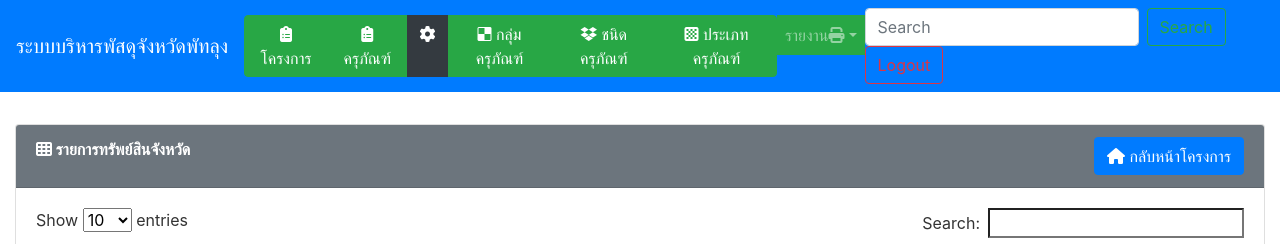
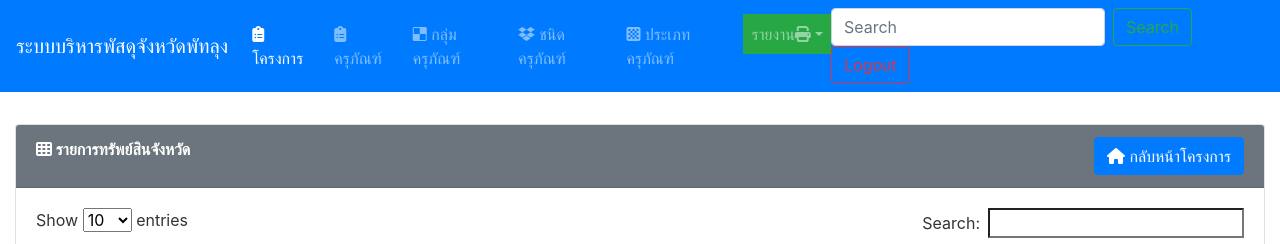
Before and after one commit to fenicmoi/fedora, a PHP site: page /list.php in a window 1280 px wide. Shown: the top 244 px of the page. Run offline with PHP 8.4, Linux system fonts and the light colour scheme; a user stored in the database is signed in; data comes from the database, SQL or seed files in the repository; data that the repository does not hold is empty; some libraries are stand-ins or nearby versions.

Commit message:
edit menu

```diff
--- a/navbar.php
+++ b/navbar.php
@@ -6,16 +6,12 @@
     <div class="collapse navbar-collapse" id="collapsibleNavId">
         <ul class="navbar-nav mr-auto mt-2 mt-lg-0">
             <li class="nav-item active">
-
+                <a class="nav-link" href="project.php"><i class="fas fa-clipboard-list"></i> โครงการ</a>
             </li>
-            <li class="btn-group">
-                <a class="btn btn-success" href="project.php"><i class="fas fa-clipboard-list"></i> โครงการ</a>
-                <a class="btn btn-success" href="list.php"><i class="fas fa-clipboard-list"></i> ครุภัณฑ์</a>
-                <a class="btn btn-dark" href=""><i class="fas fa-cog"></i></a>
-                <a class="btn btn-success" href="manage_group.php"><i class="fab fa-delicious"></i> กลุ่มครุภัณฑ์</a>
-                <a class="btn btn-success" href="manage_class.php"><i class="fab fa-dropbox"></i> ชนิดครุภัณฑ์</a>
-                <a class="btn btn-success" href="manage_type.php"><i class="fas fa-chess-board"></i> ประเภทครุภัณฑ์</a>
-            </li>
+            <li> <a class="nav-link" href="list.php"><i class="fas fa-clipboard-list"></i> ครุภัณฑ์</a></li>
+            <li><a class="nav-link" href="manage_group.php"><i class="fab fa-delicious"></i> กลุ่มครุภัณฑ์</a></li>
+            <li><a class="nav-link" href="manage_class.php"><i class="fab fa-dropbox"></i> ชนิดครุภัณฑ์</a></li>
+            <li><a class="nav-link" href="manage_type.php"><i class="fas fa-chess-board"></i> ประเภทครุภัณฑ์</a></li>
             <li class="nav-item dropdown">
                 <a class="nav-link dropdown-toggle btn-success" href="#" id="dropdownId" data-toggle="dropdown" aria-haspopup="true" aria-expanded="false">รายงาน<i class="fas fa-print"></i></a>
                 <div class="dropdown-menu" aria-labelledby="dropdownId">
```
